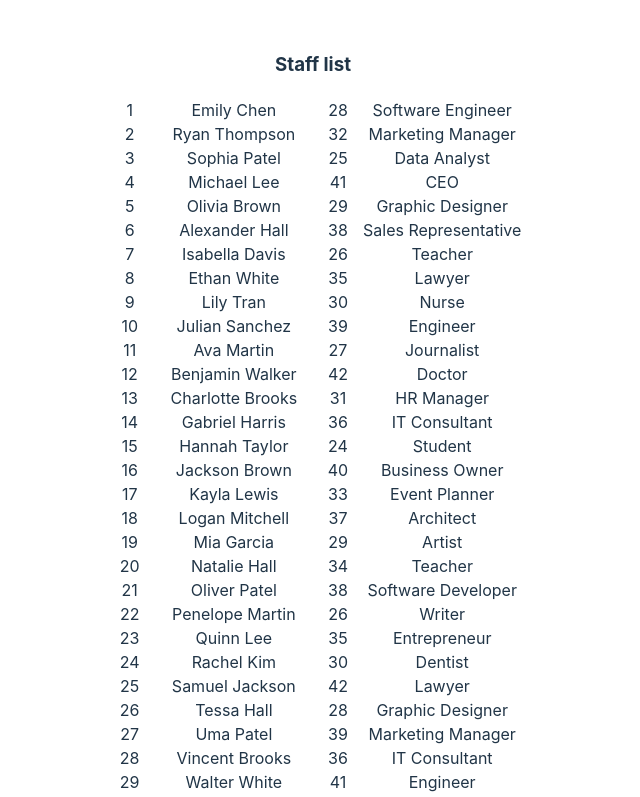
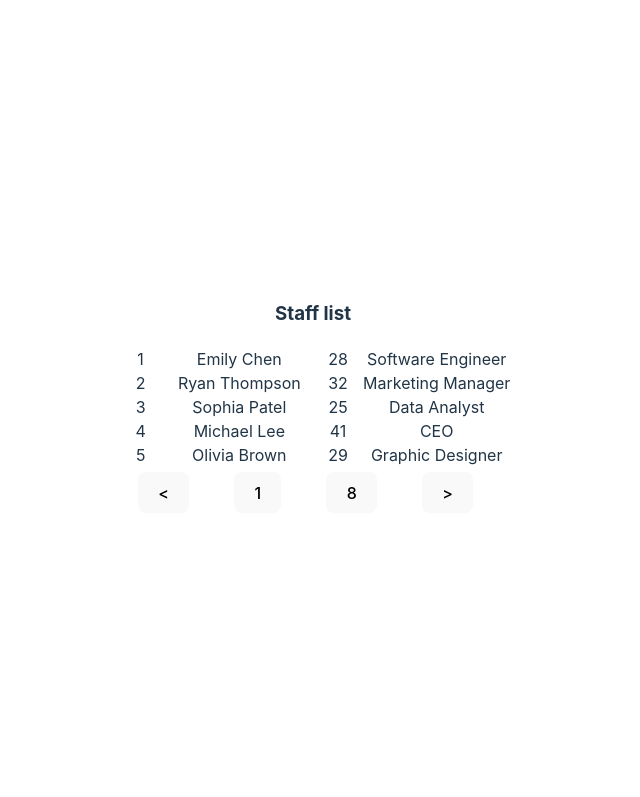
Before and after one commit to glocker/sandbox, a React (Vite) app: page / in a window 1280 px wide. Shown: the top 797 px of the page, without its empty margins (327-967 px from the left). Built offline with nearby package versions, Linux system fonts and the light colour scheme.

Commit message:
Sliced users

```diff
--- a/src/GridPagination/Grid.jsx
+++ b/src/GridPagination/Grid.jsx
@@ -3,12 +3,24 @@ import users from './users.json';
 import './style.css';
 import Paginator from './Paginator';
 
-const ROWS_PER_PAGE = 10;
-const TOTAL_PAGES = Math.ceil(users.length / ROWS_PER_PAGE);
+const USERS_PER_PAGE = 5;
+const TOTAL_PAGES = Math.ceil(users.length / USERS_PER_PAGE);
 
 export default function Grid() {
 
     const [page, setPage] = useState(1);
+
+    // Get short users list
+    function getSlicedList() {
+
+        const start = (page - 1) * USERS_PER_PAGE;
+        const end = start + USERS_PER_PAGE;
+
+        return users.slice(start, end);
+    }
+
+    // Next work only with short version
+    const usersSlice = getSlicedList();
 
     function handleClick() {
         return;
@@ -18,7 +30,7 @@ export default function Grid() {
         <>
             <h3>Staff list</h3>
             <div className="grid-container">
-            {users.map((user, index) => {
+            {usersSlice.map((user, index) => {
                 return (
                     <>
                         <div key={user.id}>{user.id}</div>
--- a/src/GridPagination/style.css
+++ b/src/GridPagination/style.css
@@ -5,4 +5,7 @@
 
 .paginator-container {
     display: flex;
+    justify-content: space-around;
+    width: 380px;
+    margin: 5px 0;
 }
```
